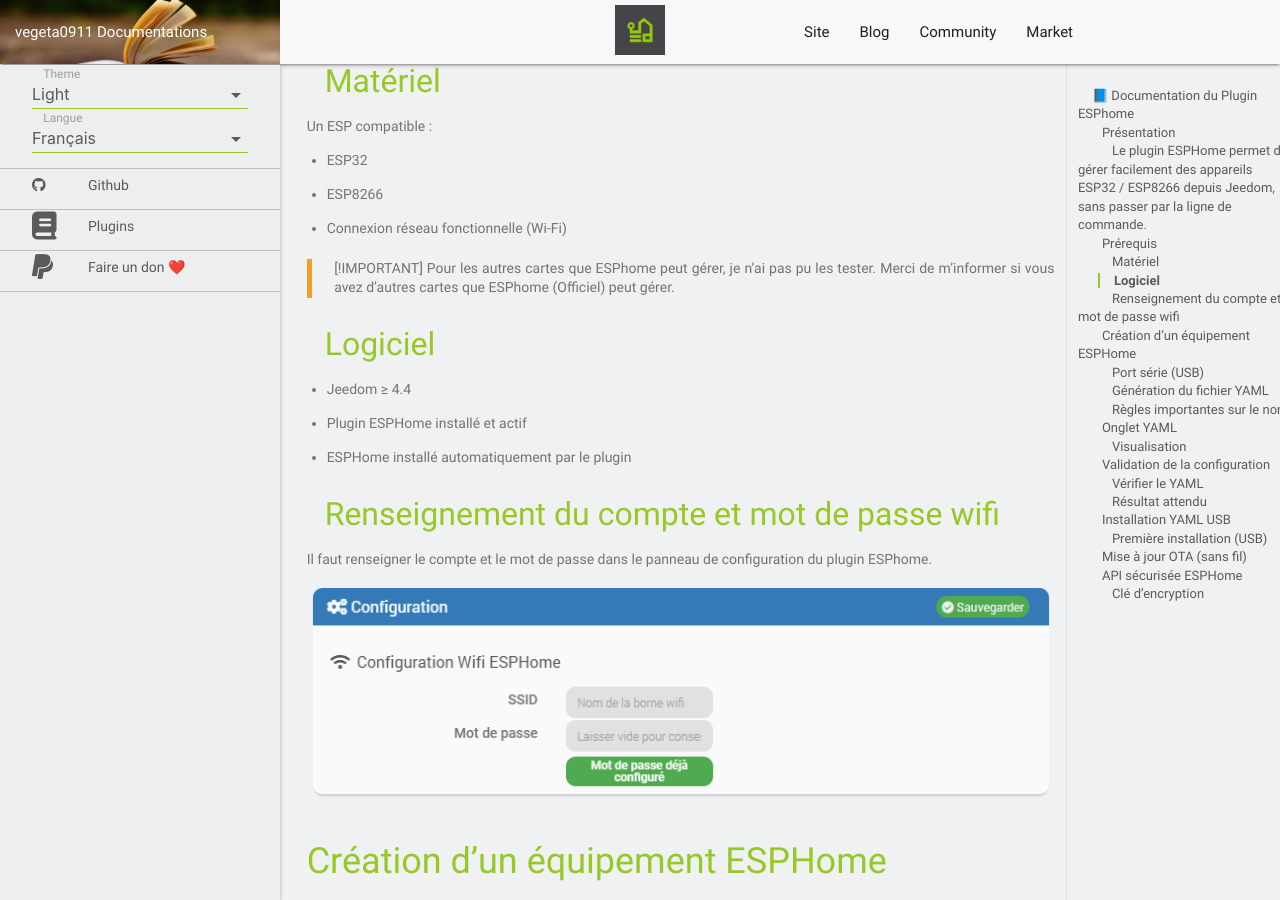
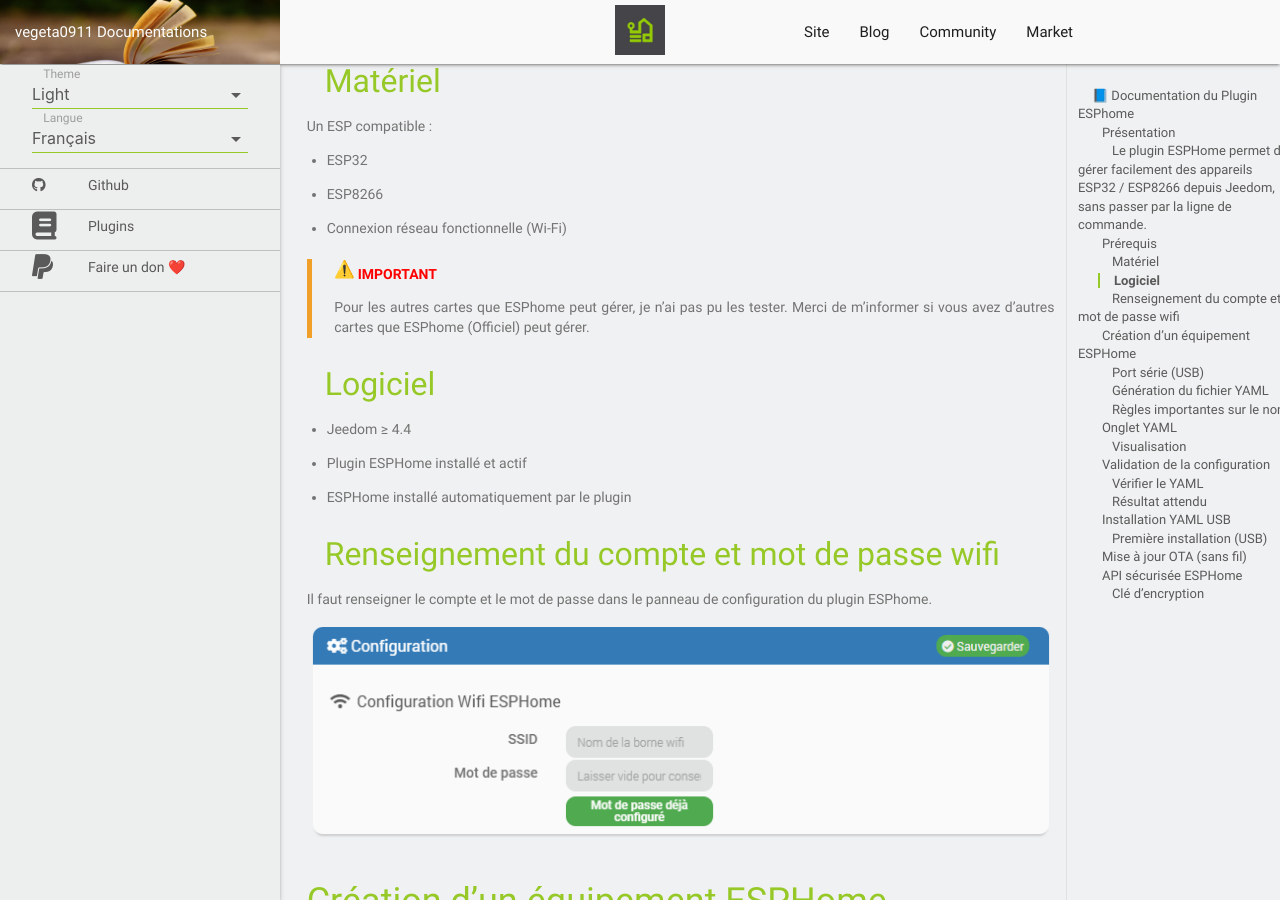
Before and after one commit to vegeta0911/documentation, a Jekyll site: the page built from plugins/fr_FR/ESPhome/index.md, in a window 1280 px wide and 900 px high, scrolled down 609 px. Built offline with Jekyll 4.4.1, drawn with Linux system fonts in a browser that asks for light colours; nearby versions of some CDN libraries; emoji names are drawn with the system emoji font; our own code applies the rules of GitHub Pages for plain Markdown files; library files that are not in the unit come from our copies.

Commit message:
Update index.md

```diff
--- a/plugins/fr_FR/ESPhome/index.md
+++ b/plugins/fr_FR/ESPhome/index.md
@@ -29,7 +29,8 @@
 
   - Connexion réseau fonctionnelle (Wi-Fi)
 
-> [!IMPORTANT]
+> <strong><span style="color:red"><img class="emoji responsive-img" title=":warning:" alt=":warning:" src="https://github.githubassets.com/images/icons/emoji/unicode/26a0.png" height="20" width="20" loading="lazy"> IMPORTANT</span></strong>
+>
 > Pour les autres cartes que ESPhome peut gérer, je n'ai pas pu les tester. Merci de m'informer si vous avez d'autres cartes que ESPhome (Officiel) peut gérer.
 
 ### Logiciel
```
